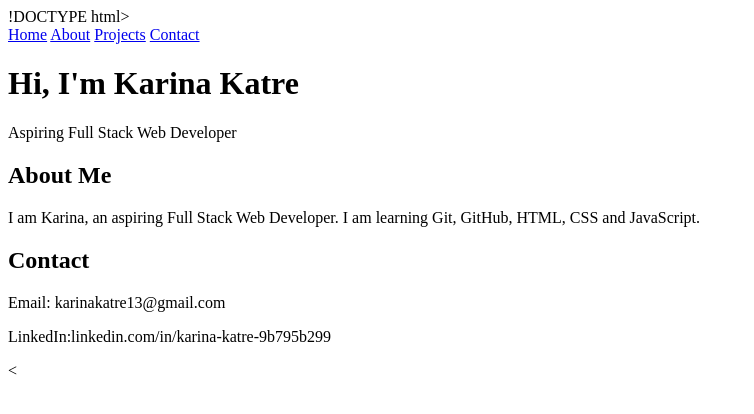
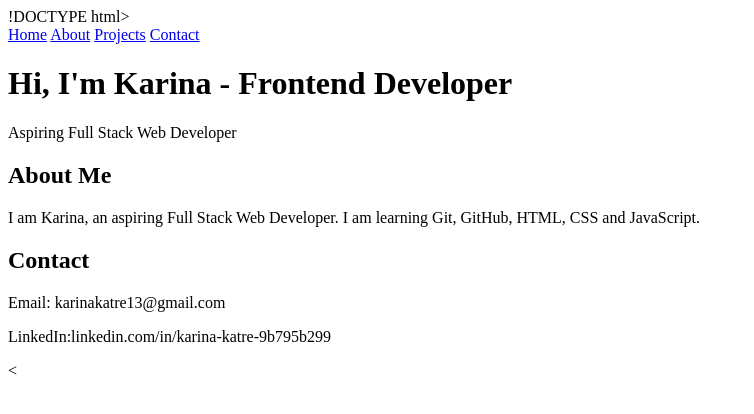
Before and after one commit to Karina14082005/portfolio-project, a plain HTML site: page index.html in a window 1280 px wide. Shown: the whole page, without its empty margins (0-754 px from the left). Drawn offline with Linux system fonts and the light colour scheme.

Commit message:
update heading in main

```diff
--- a/index.html
+++ b/index.html
@@ -13,7 +13,7 @@
             <a href="#">Projects</a>
              <a href="#">Contact</a>
          </nav>
-    <h1>Hi, I'm Karina Katre</h1>
+   <h1>Hi, I'm Karina - Frontend Developer</h1>
     <p>Aspiring Full Stack Web Developer</p>
      <section>
     <h2>About Me</h2>
```
